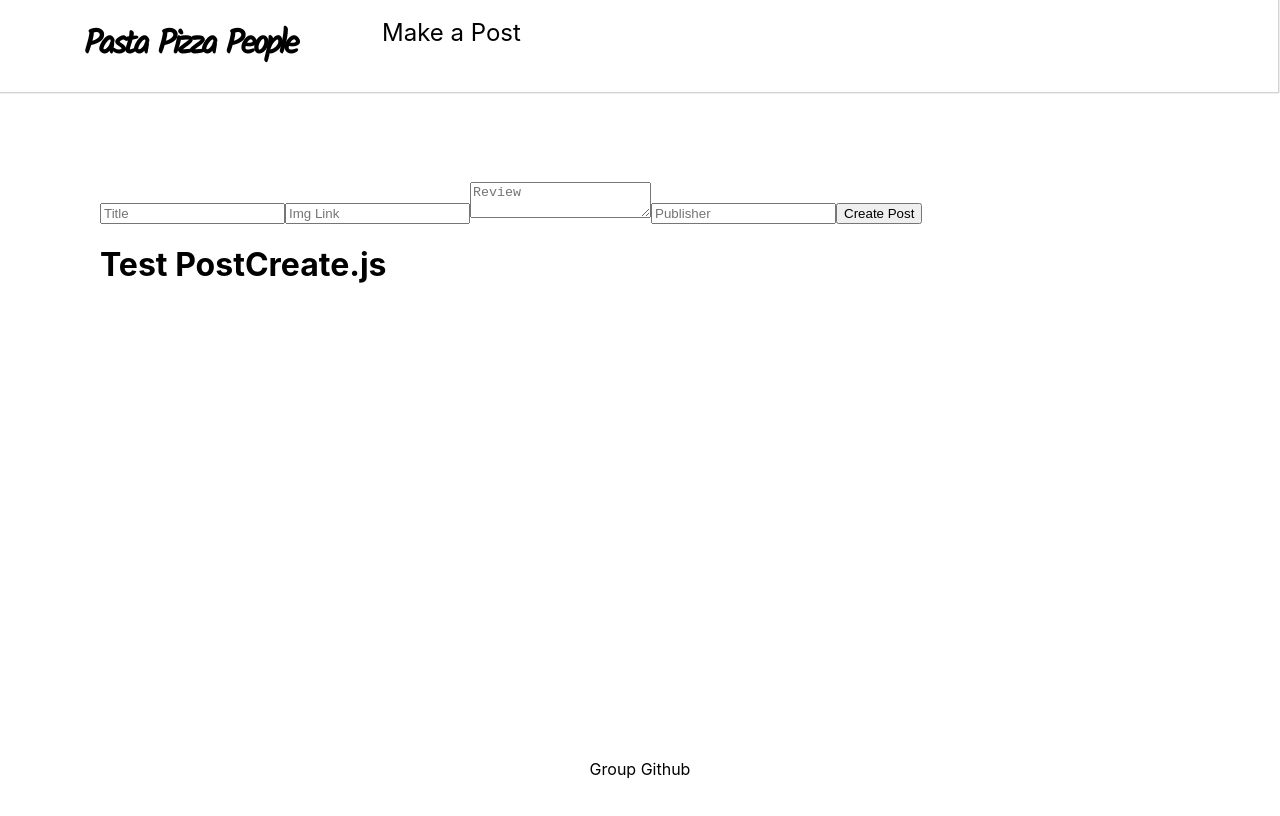
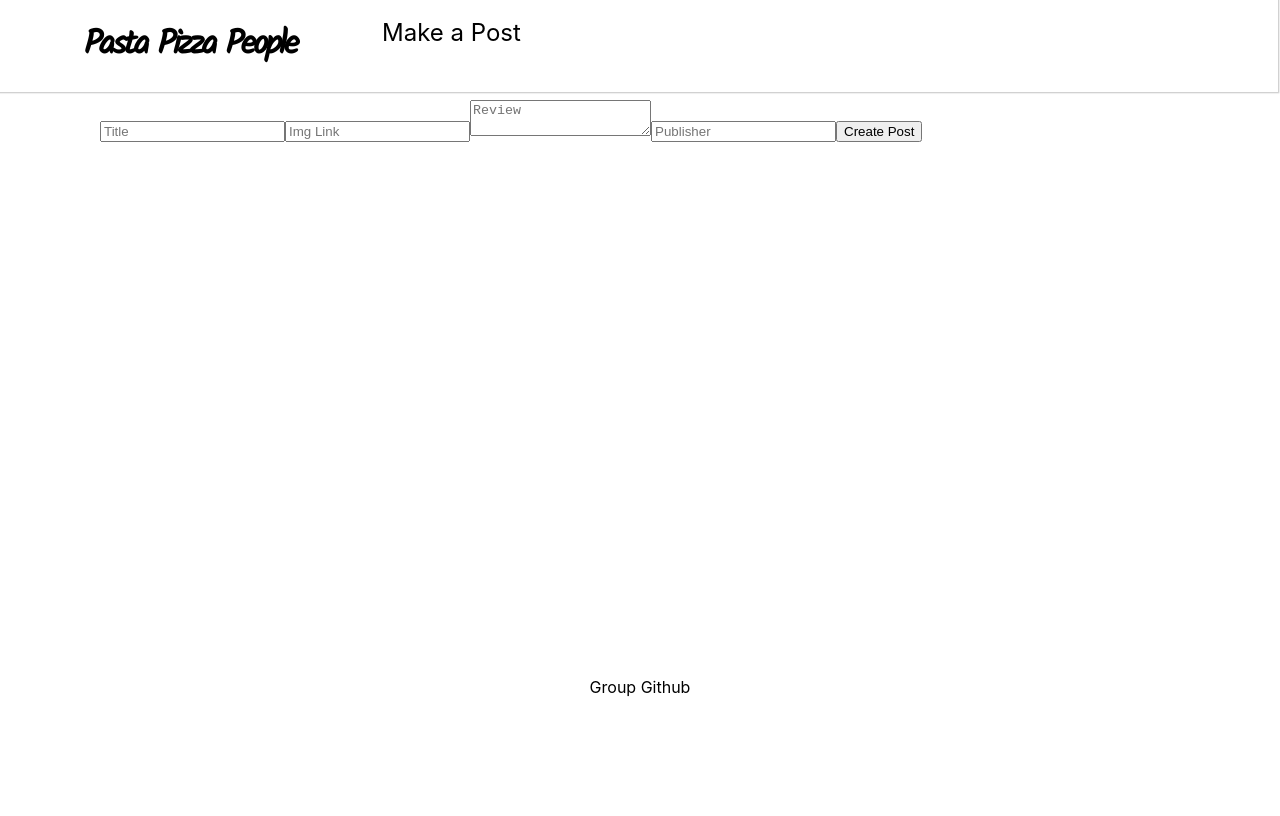
Before and after one commit to alexnwarton/full-stack-exercise, a React (Create React App) app in the folder client/: page /add-post in a window 1280 px wide. Shown: the top 816 px of the page. Built offline with nearby package versions, Linux system fonts and the light colour scheme.

Commit message:
removed test text on all screens and components

```diff
--- a/client/src/App.js
+++ b/client/src/App.js
@@ -9,13 +9,11 @@ import { Route, Routes } from 'react-router-dom'
 const App = () => {
   return (
     <div className="app">
-
-        <h1>Test</h1>
       <Routes>
-        <Route exact path="/" element={<Posts/>} />
-        <Route exact path="/add-post" element={<PostCreate/>} />
-        <Route exact path="/posts/:id/edit" element={<PostEdit/>} />
-        <Route exact path="/posts/:id" element={<PostDetail/>} />
+        <Route exact path="/" element={<Posts />} />
+        <Route exact path="/add-post" element={<PostCreate />} />
+        <Route exact path="/posts/:id/edit" element={<PostEdit />} />
+        <Route exact path="/posts/:id" element={<PostDetail />} />
       </Routes>
     </div>
   )
--- a/client/src/screens/PostCreate/PostCreate.js
+++ b/client/src/screens/PostCreate/PostCreate.js
@@ -70,7 +70,6 @@ const handleChange = (event) => {
           />
           <button type="submit" className="update-button">Create Post</button>
         </form>
-			<h1>Test PostCreate.js</h1>
       </div>
       </Layout>
 	)
--- a/client/src/screens/Posts/Posts.js
+++ b/client/src/screens/Posts/Posts.js
@@ -68,7 +68,6 @@ const Posts = () => {
   return (
     <Layout>
       <div>
-        <h1>Test Posts.js</h1>
       </div>
        <Sort onSubmit={handleSubmit} handleSort={handleSort} />
       <Search onSubmit={handleSubmit} handleSearch={handleSearch} />
```
